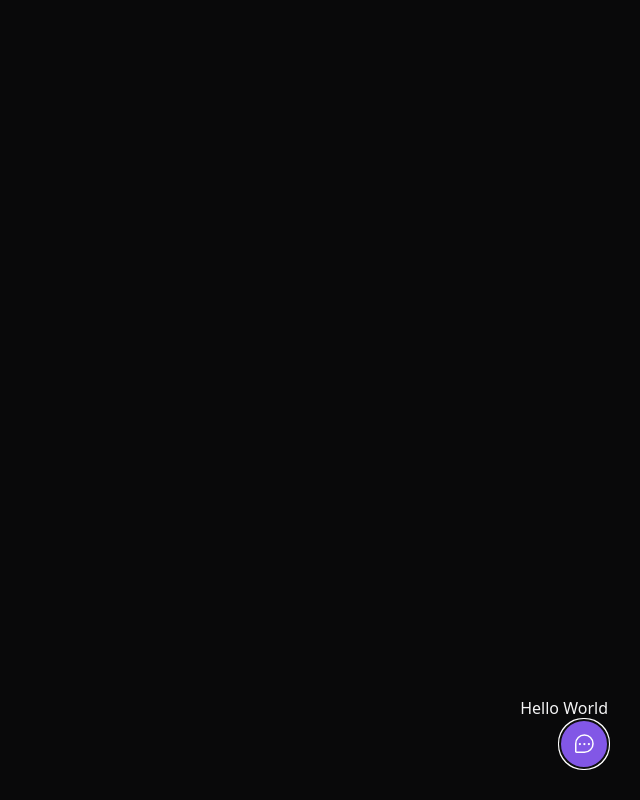
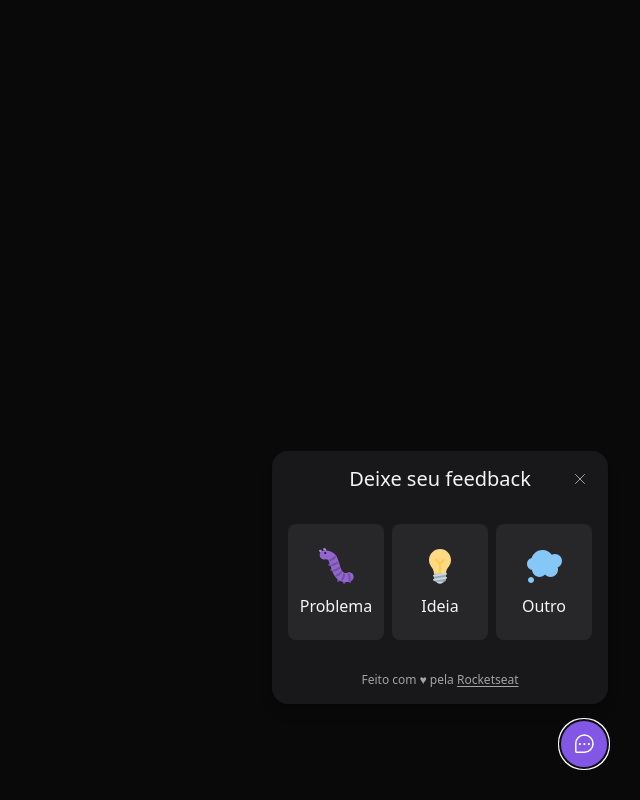
Before and after one commit to Igor-Mont/Feedback-Widget, a React (Vite) app: page / in a window 1280 px wide. Both pictures are taken after a click on the button "Feedback". Shown: the whole page, without its empty margins (640-1280 px from the left). Built offline with nearby package versions, Linux system fonts and the light colour scheme.

Commit message:
feat: add WidgetForm component 50%

```diff
--- a/src/components/Widget.tsx
+++ b/src/components/Widget.tsx
@@ -1,10 +1,13 @@
 import { ChatTeardropDots } from 'phosphor-react'
 import { Popover } from '@headlessui/react'
+import { WidgetForm } from './WidgetForm'
 
 function Widget () {
   return (
     <Popover className='absolute bottom-4 right-4 md:bottom-8 md:right-8 flex flex-col items-end'>
-      <Popover.Panel>Hello World</Popover.Panel>
+      <Popover.Panel>
+        <WidgetForm />
+      </Popover.Panel>
 
       <Popover.Button className='bg-brand-500 rounded-full px-3 h-12 text-white flex items-center group'>
         <ChatTeardropDots className="w-6 h-6" />
--- /dev/null
+++ b/src/components/WidgetForm.tsx
@@ -0,0 +1,70 @@
+import { useState } from 'react'
+import { CloseButton } from './CloseButton'
+import bugImageUrl from '../assets/bug.svg'
+import ideaImageUrl from '../assets/idea.svg'
+import thoughtImageUrl from '../assets/thought.svg'
+
+const feedbackTypes = {
+  BUG: {
+    title: 'Problema',
+    image: {
+      source: bugImageUrl,
+      alt: 'Imagem de um inseto'
+    }
+  },
+  IDEA: {
+    title: 'Ideia',
+    image: {
+      source: ideaImageUrl,
+      alt: 'Imagem de uma lâmpada'
+    }
+  },
+  OTHER: {
+    title: 'Outro',
+    image: {
+      source: thoughtImageUrl,
+      alt: 'Imagem de uma nuvem de mensagem'
+    }
+  }
+}
+
+type FeedbackType = keyof typeof feedbackTypes
+
+function WidgetForm () {
+  const [feedbackType, setFeedbackType] = useState<FeedbackType | null>(null)
+
+  return (
+    <div className="bg-zinc-900 p-4 relative rounded-2xl mb-4 flex flex-col items-center shadow-lg w-[calc(100vw-2rem)] md:w-auto">
+      <header>
+        <span className="text-xl leading-6">Deixe seu feedback</span>
+        <CloseButton />
+      </header>
+
+     {!feedbackType
+       ? (
+        <div className='flex py-8 gap-2 w-full'>
+        {Object.entries(feedbackTypes).map(([key, value]) => {
+          return (
+            <button
+              key={key}
+              type="button"
+              className="bg-zinc-800 rounded-lg py-5 w-24 flex flex-1 flex-col items-center gap-2 border-2 border-transparent hover:border-brand-500 focus:border-brand-500 focus:outline-none"
+              onClick={() => setFeedbackType(key as FeedbackType)}
+            >
+              <img src={value.image.source} alt={value.image.alt} />
+              <span>{value.title}</span>
+            </button>
+          )
+        })}
+      </div>
+         )
+       : <p>Hello World</p>}
+
+      <footer className="text-xs text-neutral-400">
+        Feito com ♥ pela <a className="underline underline-offset-2" href="https://rocketseat.com.br">Rocketseat</a>
+      </footer>
+    </div>
+  )
+}
+
+export { WidgetForm }
```
